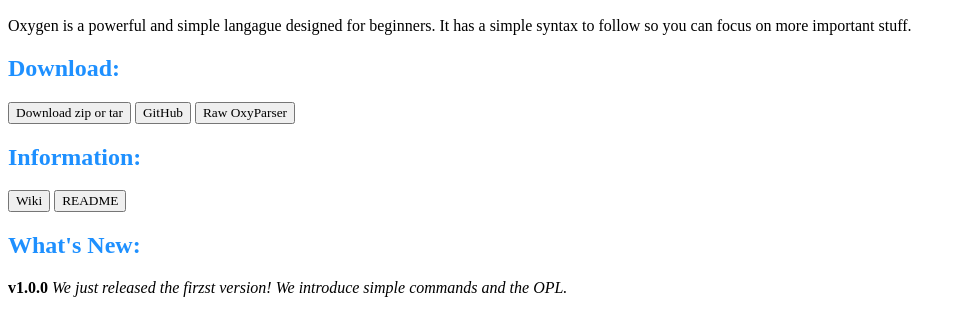
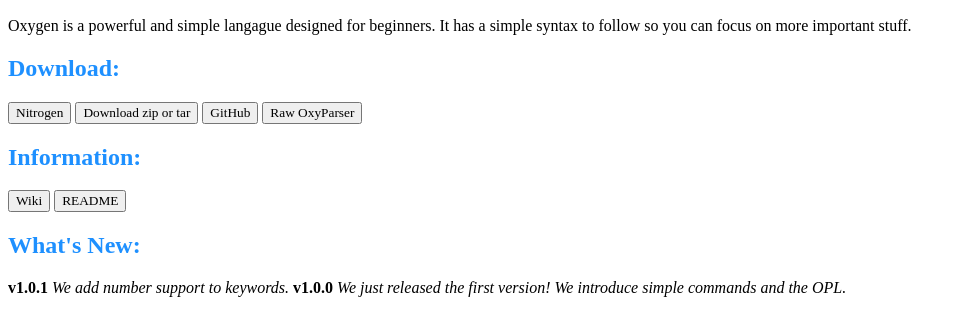
Before and after one commit to arjunj132/oxygen, a plain HTML site: page index.html in a window 1280 px wide. Shown: the part 110-446 px from the top of the page, without its empty margins (0-963 px from the left). Drawn offline with Linux system fonts and the light colour scheme; a web font is replaced by a local one.

Commit message:
Update index.html

```diff
--- a/index.html
+++ b/index.html
@@ -20,7 +20,7 @@
 <h2 style="color: DodgerBlue;">
 Download:
 </h2>
-
+<a href="https://raw.githubusercontent.com/arjunj132/oxygen/main/nitrogen.py"><button style="font-family: inherit;">Nitrogen</button></a>
 <a href="https://github.com/arjunj132/oxygen/releases/latest"><button style="font-family: inherit;">Download zip or tar</button></a>
 <a href="https://github.com/arjunj132/oxygen.git"><button style="font-family: inherit;">GitHub</button></a>
 <a href="https://raw.githubusercontent.com/arjunj132/oxygen/main/oxygen.py"><button style="font-family: inherit;">Raw OxyParser</button></a>
@@ -36,7 +36,8 @@
 What's New:
 </h2>
 
-<b>v1.0.0</b> <em>We just released the firzst version! We introduce simple commands and the OPL.</em>
+<b>v1.0.1</b> <em>We add number support to keywords.</em>
+<b>v1.0.0</b> <em>We just released the first version! We introduce simple commands and the OPL.</em>
 
 </body>
 </html>
```
